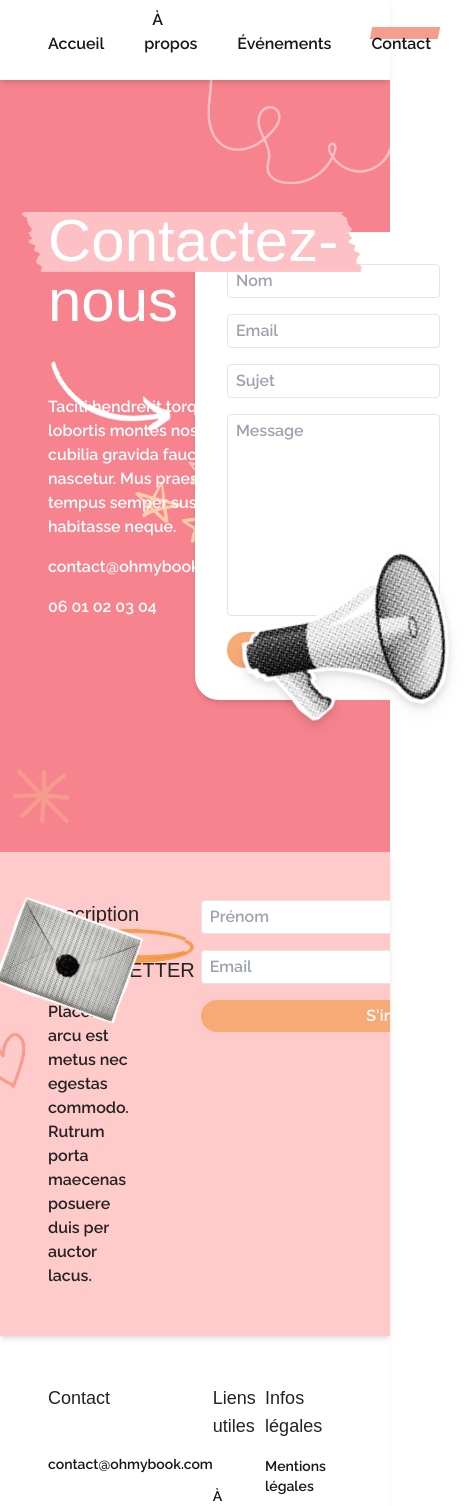
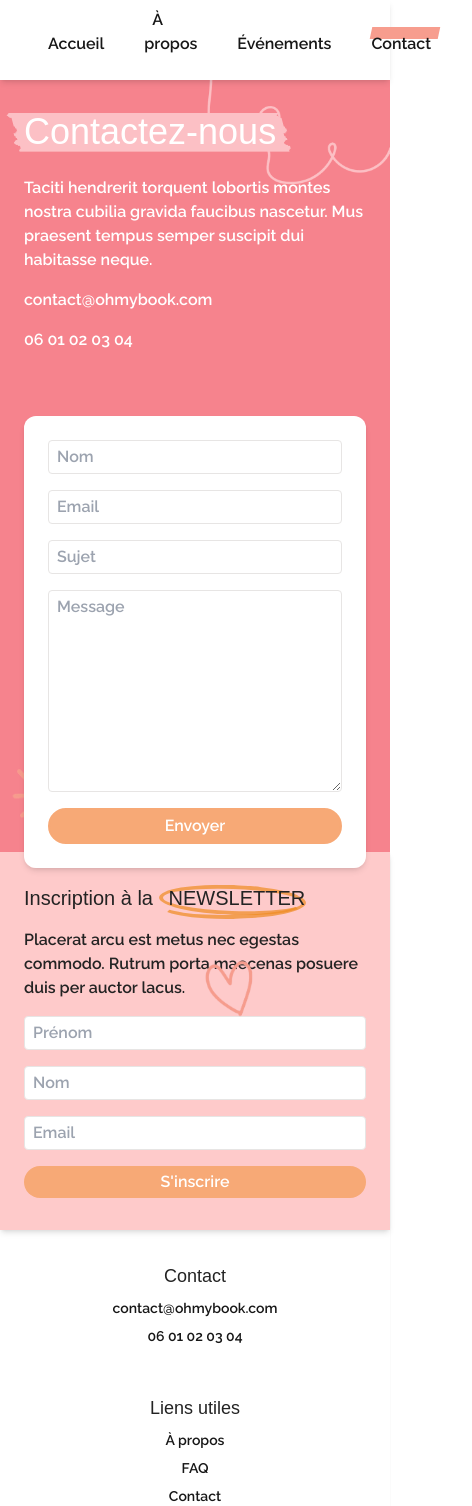
Before and after one commit to lea-wbl/oh-my-book-events, a Next.js app: page /contact in a window 390 px wide. Shown: the top 1506 px of the page, 472 px wide, since content can reach past the window. Built offline with nearby package versions, Linux system fonts and the light colour scheme; some icons are missing; a web font is replaced by a local one.

Commit message:
responsive

```diff
--- a/src/app/contact/page.tsx
+++ b/src/app/contact/page.tsx
@@ -5,6 +5,7 @@ import { InstagramIcon, TiktokIcon } from "hugeicons-react";
 import React, { useState } from "react";
 import Image from "next/image";
 import MarkerShapeFilter from "@/components/MarkerShapeFilter";
+import MaxWidthWrapper from "@/components/MaxWidthWrapper";
 
 const Contact = () => {
   const [contactInfo, setContactInfo] = useState({
@@ -43,13 +44,14 @@ const Contact = () => {
   };
 
   return (
-    <div className="flex items-center p-12 bg-[#F6838D] bg-custom-bg bg-custom-bg-size bg-custom-bg-position bg-no-repeat h-screen-minus-header">
-      <div className="w-1/2">
+    <div className="bg-[#F6838D]">
+      <MaxWidthWrapper className="flex flex-col md:flex-row gap-4 md:gap-0 items-center bg-[#F6838D] bg-custom-bg bg-custom-bg-size bg-custom-bg-position bg-no-repeat h-screen-minus-header">
+        <div className="md:w-1/2">
           <div className="relative">
             {/* <h1 className="font-headline text-6xl text-white bg-[url('/highlighter1.png')] bg-contain bg-no-repeat py-3 mt-[-12px] ml-[-32px] pl-8">
             Contactez-nous
           </h1> */}
-          <h1 className="font-headline text-6xl text-white realistic-marker-highlight relative z-0 w-fit">
+            <h1 className="font-headline text-4xl md:text-6xl text-white realistic-marker-highlight relative z-0 w-fit">
               Contactez-nous
             </h1>
             <Image
@@ -57,15 +59,15 @@ const Contact = () => {
               alt="arrow"
               width={180}
               height={90}
-            className="rotate-[20deg] mr-8 absolute right-[-1rem] bottom-[-6rem]"
+              className="rotate-[20deg] mr-8 absolute right-[-1rem] bottom-[-6rem] hidden md:block"
             />
           </div>
 
-        <div className="pt-16 grid gap-4 w-4/5 text-white">
+          <div className="pt-6 md:pt-16 grid gap-4 md:w-4/5 text-white">
             <p>
               Taciti hendrerit torquent lobortis montes nostra cubilia gravida
-            faucibus nascetur. Mus praesent tempus semper suscipit dui habitasse
-            neque.
+              faucibus nascetur. Mus praesent tempus semper suscipit dui
+              habitasse neque.
             </p>
             <div className="flex justify-between">
               <div className="flex flex-col gap-4">
@@ -90,16 +92,16 @@ const Contact = () => {
                 alt="Oh My Book"
                 width={250}
                 height={125}
-              className="drop-shadow-lg rotate-[-10deg] mr-8"
+                className="drop-shadow-lg rotate-[-10deg] mr-8 hidden md:block"
                 priority
               />
             </div>
           </div>
         </div>
 
-      <div className="w-1/2 grid content-center shadow-md rounded-3xl">
+        <div className="w-full md:w-1/2 grid content-center shadow-md rounded-xl md:rounded-3xl">
           <form
-          className="flex flex-col gap-4 bg-white rounded-3xl p-8"
+            className="flex flex-col gap-4 bg-white rounded-xl md:rounded-3xl p-6 md:p-8"
             onSubmit={handleSubmit}
           >
             <label htmlFor="name" className="sr-only">
@@ -163,6 +165,7 @@ const Contact = () => {
           </form>
           <p>{status}</p>
         </div>
+      </MaxWidthWrapper>
     </div>
   );
 };
--- a/src/components/Footer.tsx
+++ b/src/components/Footer.tsx
@@ -4,17 +4,22 @@ import React from "react";
 import Link from "next/link";
 import Image from "next/image";
 import { InstagramIcon, TiktokIcon } from "hugeicons-react";
+import MaxWidthWrapper from "./MaxWidthWrapper";
 
 const Footer = () => {
   return (
     <footer className="bg-[#fff] shadow-sm">
       {/* NEWSLETTER SUBSCRIPTION */}
-      <div className="bg-red-200 flex gap-4 px-12 py-12 justify-between overflow-hidden  shadow-md">
+      <div className="bg-red-200 shadow-md">
+        <MaxWidthWrapper>
+          <div className="bg-red-200 flex flex-col md:flex-row gap-4 justify-between">
             <div className="flex gap-8 relative">
-          <div className="w-2/3">
+              <div className="md:w-2/3">
                 <h3 className="text-xl mb-4 font-headline text-[#232323]">
                   Inscription à la{" "}
-              <span className="circle-sketch-highlight z-0">NEWSLETTER</span>
+                  <span className="circle-sketch-highlight z-0">
+                    NEWSLETTER
+                  </span>
                 </h3>
                 <div className="relative">
                   <p className="text-[#232323]">
@@ -38,7 +43,7 @@ const Footer = () => {
                 alt="enveloppe"
                 width={160}
                 height={40}
-            className="rotate-[20deg] absolute right-12 top-2"
+                className="rotate-[20deg] absolute right-12 top-2 hidden md:block"
                 priority
                 aria-hidden
               />
@@ -47,10 +52,10 @@ const Footer = () => {
             {/* contact form */}
             <div className="flex gap-8">
               <form
-            className="flex flex-col gap-4"
+                className="flex flex-col gap-4 flex-1"
                 //onSubmit={handleSubmit}
               >
-            <div className="flex gap-4">
+                <div className="flex flex-col md:flex-row gap-4">
                   <label htmlFor="firstname" className="sr-only">
                     Prénom
                   </label>
@@ -59,7 +64,7 @@ const Footer = () => {
                     name="firstname"
                     id="firstname"
                     placeholder="Prénom"
-                className="border border-stone-200 px-2 py-1 focus:outline-none focus:border-red-200 focus:ring-1 focus:ring-red-200 rounded flex-1 max-w-48"
+                    className="border border-stone-200 px-2 py-1 focus:outline-none focus:border-red-200 focus:ring-1 focus:ring-red-200 rounded flex-1 md:max-w-48"
                     // onChange={handleChange}
                     // value={contactInfo.name}
                     required
@@ -72,7 +77,7 @@ const Footer = () => {
                     name="lastname"
                     id="lastname"
                     placeholder="Nom"
-                className="border border-stone-200 px-2 py-1 focus:outline-none focus:border-red-200 focus:ring-1 focus:ring-red-200 rounded flex-1 max-w-48"
+                    className="border border-stone-200 px-2 py-1 focus:outline-none focus:border-red-200 focus:ring-1 focus:ring-red-200 rounded flex-1 md:max-w-48"
                     // onChange={handleChange}
                     // value={contactInfo.name}
                     required
@@ -105,15 +110,20 @@ const Footer = () => {
                 height={40}
                 priority
                 aria-hidden
+                className="hidden md:block"
               />
             </div>
           </div>
+        </MaxWidthWrapper>
+      </div>
 
       {/* FOOTER INFOS */}
-      <div className="flex p-12 justify-evenly text-sm">
+      <div className="flex flex-col md:flex-row px-6 py-8 md:p-12 justify-evenly text-sm gap-4">
         {/* CONTACT */}
-        <div className="grid gap-2">
-          <h3 className="text-lg mb-2 font-headline text-[#232323]">Contact</h3>
+        <div className="grid gap-2 place-items-center md:place-items-start">
+          <h3 className="text-lg md:mb-2 font-headline text-[#232323]">
+            Contact
+          </h3>
           <p>contact@ohmybook.com</p>
           <p>06 01 02 03 04</p>
           <div className="flex gap-4 ml-[-2px]">
@@ -122,9 +132,9 @@ const Footer = () => {
           </div>
         </div>
         {/* PAGES INFOS */}
-        <div className="grid gap-4">
+        <div className="grid gap-2 md:gap-4 place-items-center md:place-items-start">
           <h3 className="text-lg font-headline text-[#232323]">Liens utiles</h3>
-          <ul className="grid gap-2">
+          <ul className="grid gap-2 place-items-center md:place-items-start">
             <li className="footer-link-container z-0">
               <Link href="/" className="footer-link relative">
                 À propos
@@ -143,11 +153,11 @@ const Footer = () => {
           </ul>
         </div>
         {/* INFOS LEGALES */}
-        <div className="grid gap-4">
+        <div className="grid gap-2 md:gap-4 place-items-center md:place-items-start">
           <h3 className="text-lg font-headline text-[#232323]">
             Infos légales
           </h3>
-          <ul className="grid gap-2">
+          <ul className="grid place-items-center md:place-items-start gap-2">
             <li className="footer-link-container z-0">
               <Link href="/" className="footer-link relative">
                 Mentions légales
--- a/src/components/Header.tsx
+++ b/src/components/Header.tsx
@@ -10,7 +10,7 @@ const Header = () => {
 
   return (
     <header className="bg-white shadow-md sticky top-0 h-[80px] w-full z-50">
-      <div className="px-12 py-2 flex justify-between items-center">
+      <div className="max-w-screen-2xl w-full mx-auto px-12 py-2 flex justify-between items-center">
         {/* Logo */}
         <div className="text-xl font-bold text-red-500">
           <Link href="/">
--- /dev/null
+++ b/src/components/MaxWidthWrapper.tsx
@@ -0,0 +1,26 @@
+import React, { ReactNode } from "react";
+
+const cn = (...classes: (string | undefined)[]) => {
+  return classes.filter(Boolean).join(" ");
+};
+
+const MaxWidthWrapper = ({
+  className,
+  children,
+}: {
+  className?: string;
+  children: ReactNode;
+}) => {
+  return (
+    <div
+      className={cn(
+        "mx-auto w-full max-w-screen-2xl px-6 md:px-12 py-8 md:py-12",
+        className
+      )}
+    >
+      {children}
+    </div>
+  );
+};
+
+export default MaxWidthWrapper;
```
Lines whose indentation alone changed are shown as unchanged.
